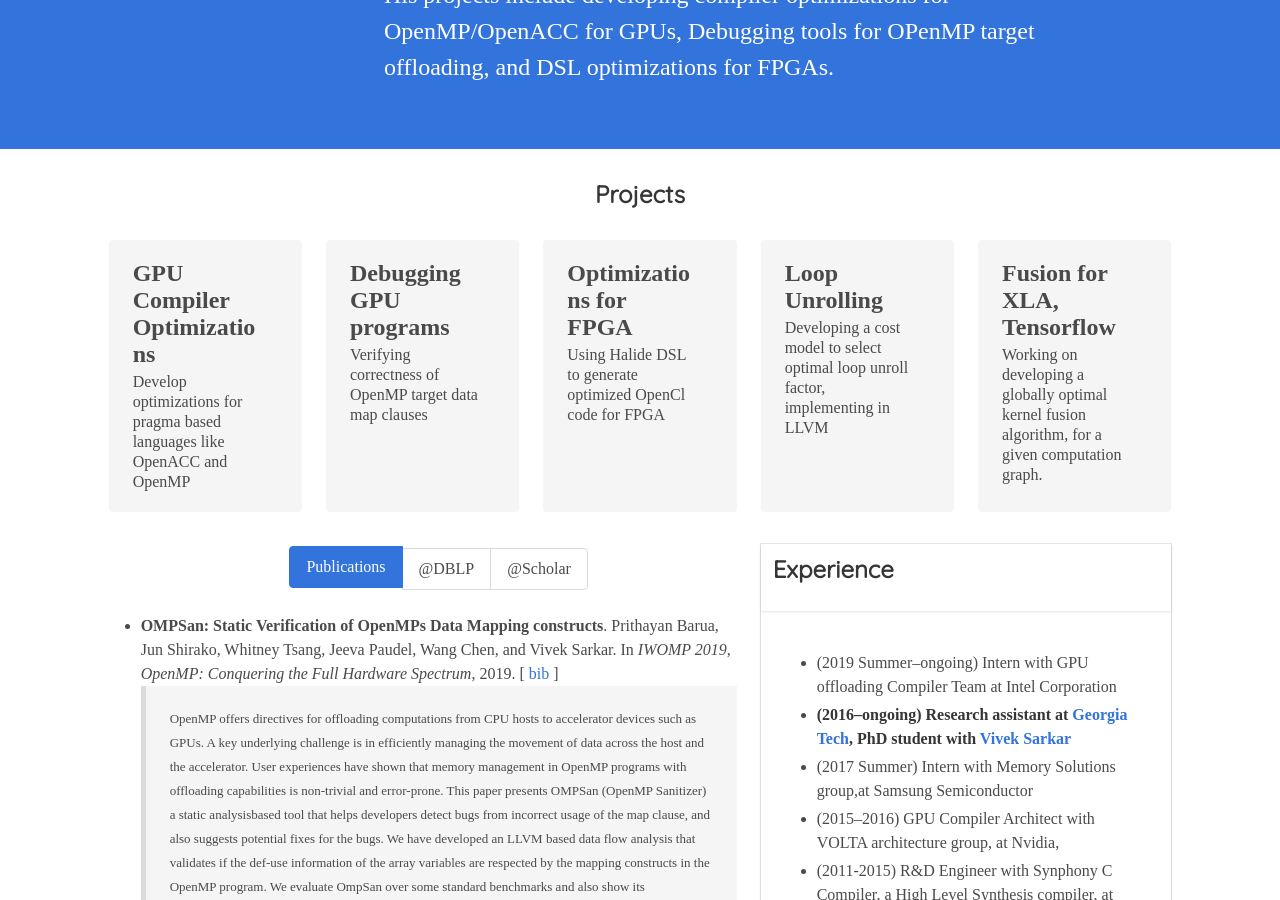
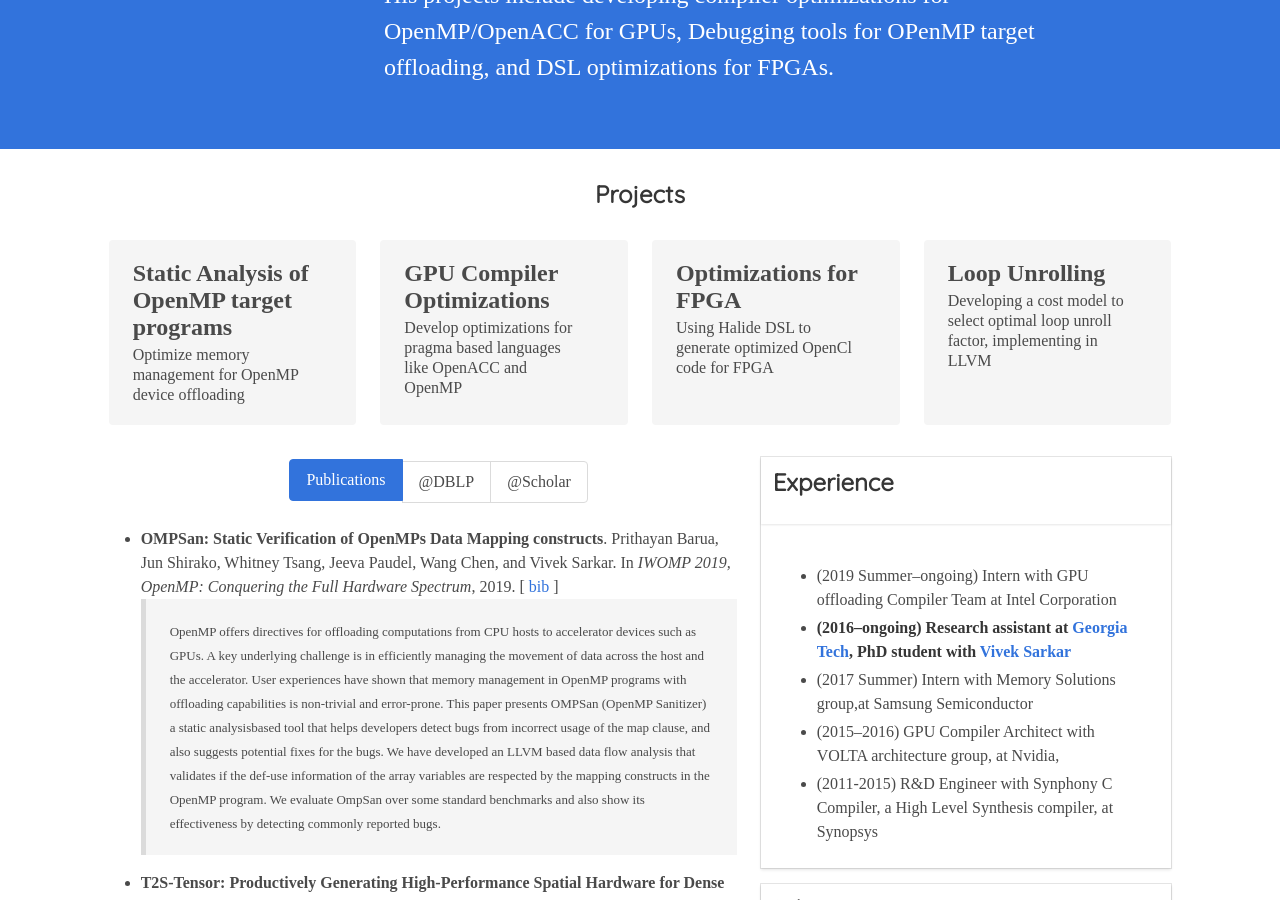
Before and after one commit to prithayan/prithayan.github.io, a Jekyll site: the page built from index.html, in a window 1280 px wide and 900 px high, scrolled down 315 px. Built offline with Jekyll 4.4.1, drawn with Linux system fonts in a browser that asks for light colours; nearby versions of some CDN libraries; some web fonts are replaced.

Commit message:
Update index.html

```diff
--- a/index.html
+++ b/index.html
@@ -71,15 +71,15 @@
         <div class="tile is-ancestor section" style="padding: 0; padding-top: 2em;">
           <div class="tile is-parent">
             <div class="tile is-child notification">
+              <p class="title">Static Analysis of OpenMP target programs</p>
+              <p class="subtitle">Optimize memory management for OpenMP device offloading  </p>
+              </div>
+          </div>
+          <div class="tile is-parent">
+            <div class="tile is-child notification">
               <p class="title">GPU Compiler Optimizations</p>
               <p class="subtitle"> Develop optimizations for pragma based languages like OpenACC and OpenMP </p>
             </div>
-          </div>
-          <div class="tile is-parent">
-            <div class="tile is-child notification">
-              <p class="title">Debugging GPU programs</p>
-              <p class="subtitle"> Verifying correctness of OpenMP target data map clauses </p>
-              </div>
           </div>
           <div class="tile is-parent">
             <div href="#" class="tile is-child notification">
@@ -92,14 +92,6 @@
               <p class="title"> Loop Unrolling </p>
               <p class="subtitle"> Developing a cost model to select optimal loop unroll factor,
               implementing in LLVM </p>
-            </div>
-          </div>
-          <div class="tile is-parent">
-            <div href="#" class="tile is-child notification">
-              <p class="title">Fusion for XLA, Tensorflow </p>
-              <p class="subtitle"> Working on developing a globally optimal
-              kernel fusion algorithm, for a given computation graph.
-               </p>
             </div>
           </div>
         </div>
```
